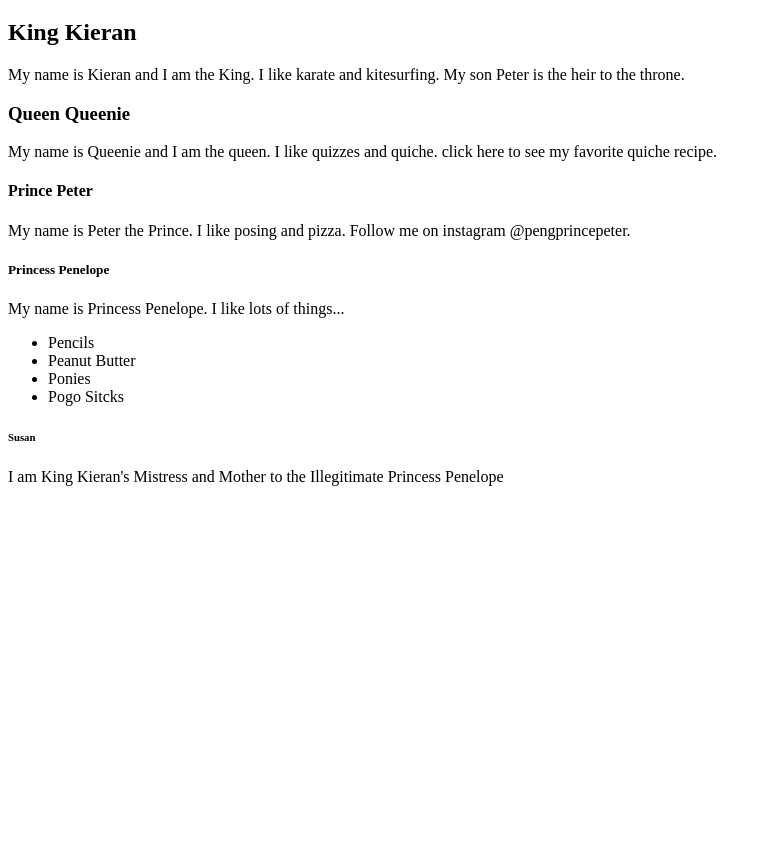
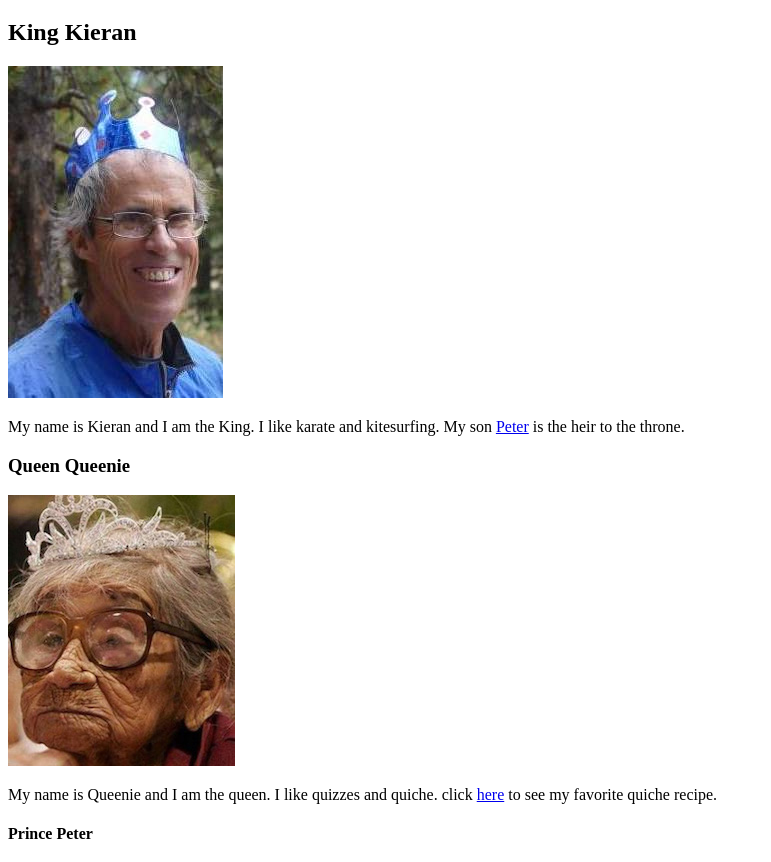
Before and after one commit to Isaac-D-Dawson/nology-coursework, a plain HTML site: page 03-web-fundamentals/index.html in a window 1280 px wide. Shown: the part 61-923 px from the top of the page, without its empty margins (0-771 px from the left). Before the commit the page ends 800 px from the top, so only its background shows below. Drawn offline with Linux system fonts and the light colour scheme.

Commit message:
Added images and hyperlinks to index.html

```diff
--- a/03-web-fundamentals/index.html
+++ b/03-web-fundamentals/index.html
@@ -11,15 +11,19 @@
 <h1>Web Fundamentals Palace</h1>
 
 <h2>King Kieran</h2>
-<p>My name is Kieran and I am the King. I like karate and kitesurfing. My son Peter is the heir to the throne.</p>
+<img src="./images/king.jpg" alt="An elderly king">
+<p>My name is Kieran and I am the King. I like karate and kitesurfing. My son <a href="#peter">Peter</a> is the heir to the throne.</p>
 
 <h3>Queen Queenie</h3>
-<p>My name is Queenie and I am the queen. I like quizzes and quiche. click here to see my favorite quiche recipe.</p>
+<img src="./images/queen.jpg" alt="An image of an elderly queen">
+<p>My name is Queenie and I am the queen. I like quizzes and quiche. click <a href="https://bbc.co.uk/food/recipies/quichelorraine_71987">here</a> to see my favorite quiche recipe.</p>
 
-<h4>Prince Peter</h4>
+<h4 id="peter ">Prince Peter</h4>
+<img src="./images/prince-peter.jpg" alt="A young man, posing for the camera">
 <p> My name is Peter the Prince. I like posing and pizza. Follow me on instagram @pengprincepeter.</p>
 
 <h5>Princess Penelope</h5>
+<img src="./images/princess-penelope.jpg" alt="A little girl in a crown">
 <p>My name is Princess Penelope. I like lots of things...</p>
 <ul>
     <li>Pencils</li>
@@ -29,6 +33,7 @@
 </ul>
 
 <h6>Susan</h6>
+<img src="./images/susan.jpg" alt="A kind, matronly woman, smiling at the camera">
 <p>I am King Kieran's Mistress and Mother to the Illegitimate Princess Penelope</p>
 
 </body>
```
